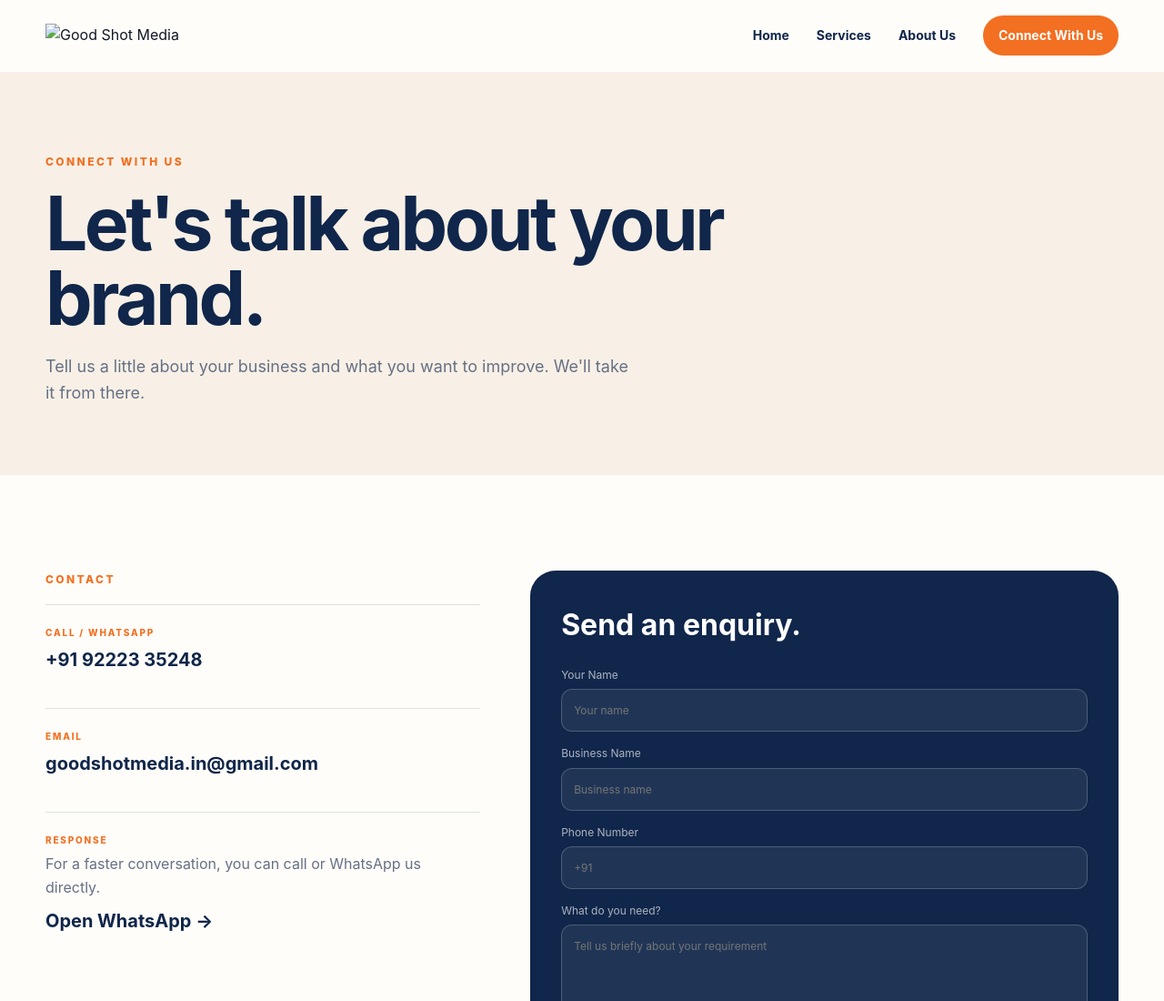
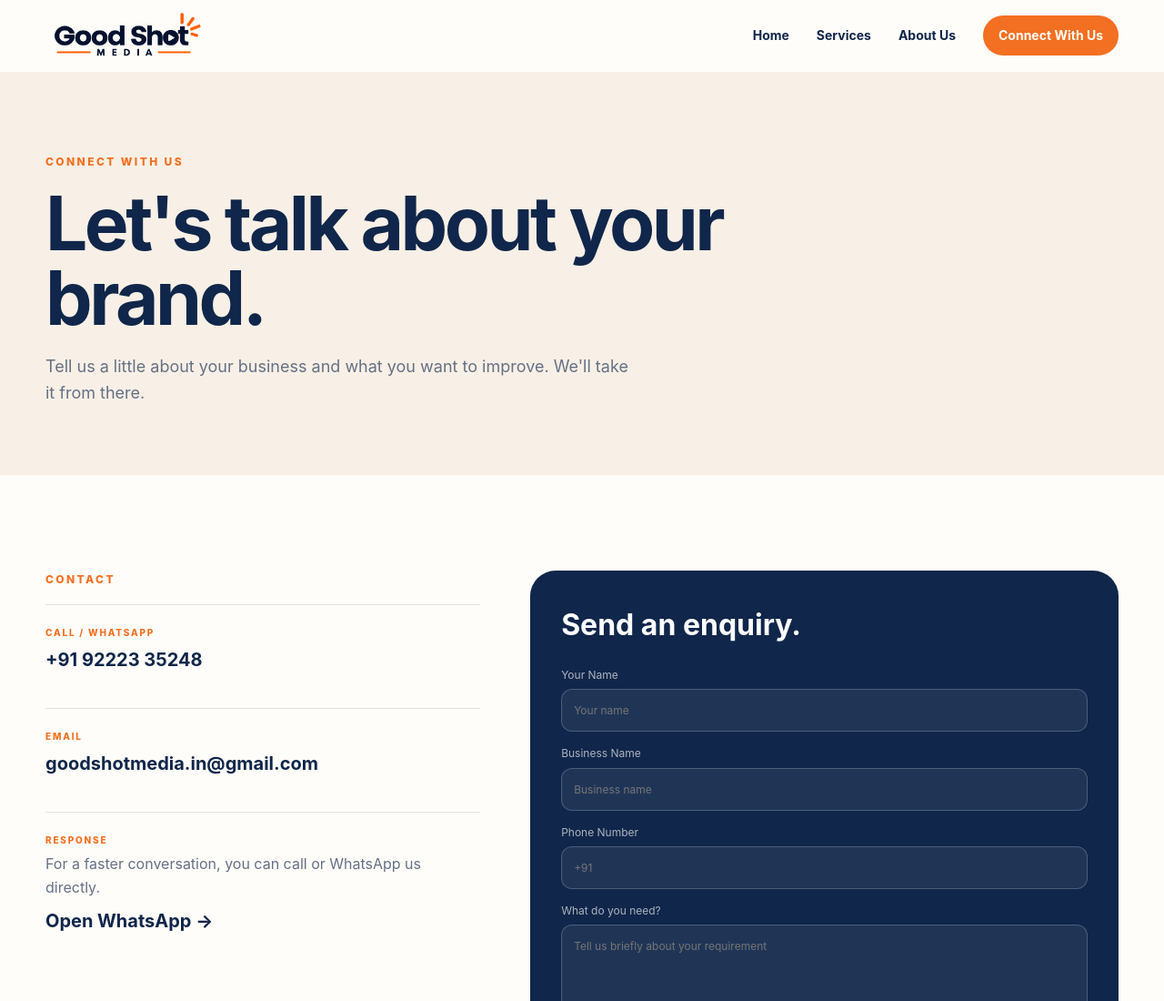
Before and after one commit to hishivam140/goodshotmedia, a plain HTML site: page contact.html in a window 1280 px wide. Shown: the top 1100 px of the page at 91% size. Drawn offline with Linux system fonts and the light colour scheme.

Commit message:
Update contact.html

```diff
--- a/contact.html
+++ b/contact.html
@@ -11,7 +11,7 @@
 <body data-page="contact">
 <header class="site-header" id="siteHeader">
   <div class="container nav">
-    <a href="index.html" aria-label="Good Shot Media home"><img src="logo.jpg" class="logo" alt="Good Shot Media"></a>
+    <a href="index.html" aria-label="Good Shot Media home"><img src="logo.png" class="logo" alt="Good Shot Media"></a>
     <button class="menu-btn" id="menuBtn" aria-label="Open menu">☰</button>
     <nav class="nav-links" id="navLinks">
       <a href="index.html" data-page="home">Home</a>
```
